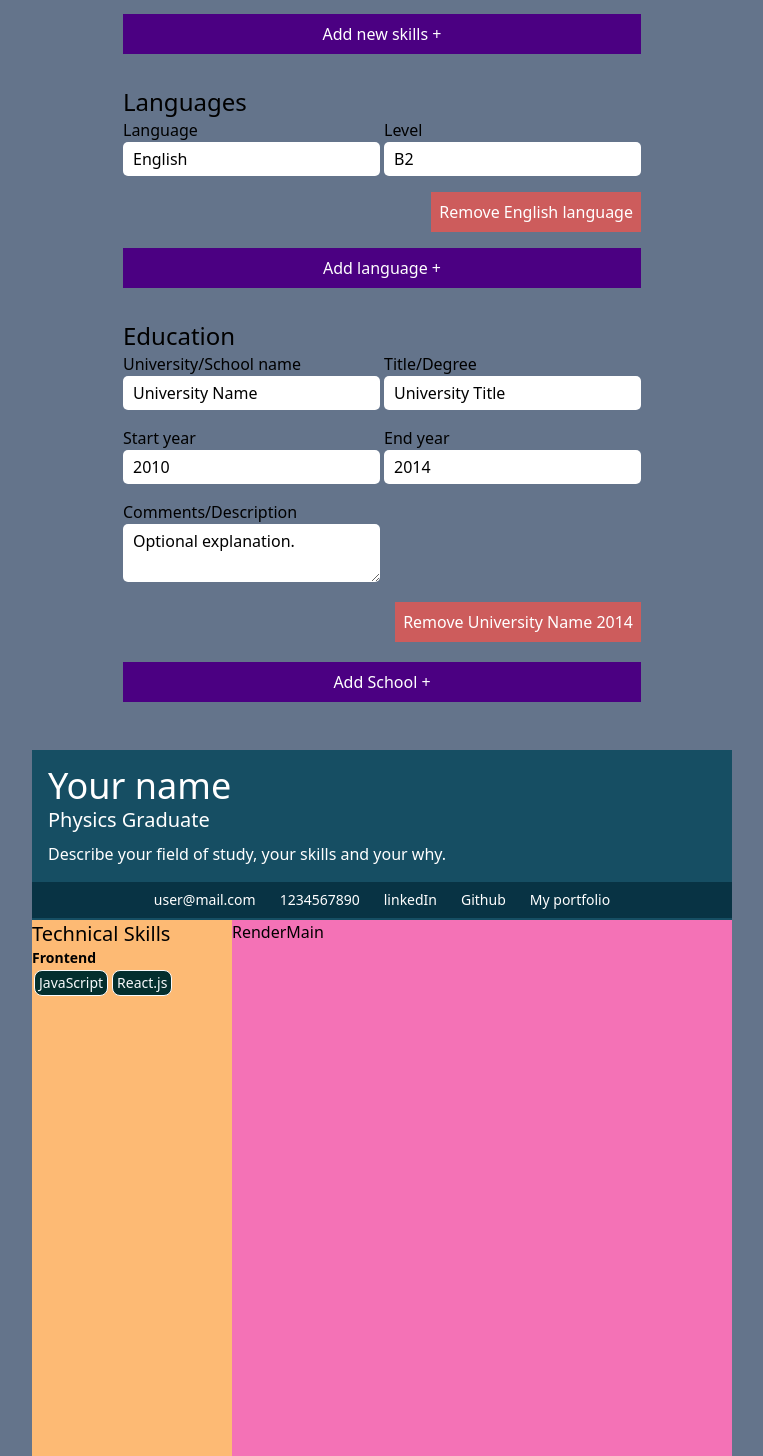
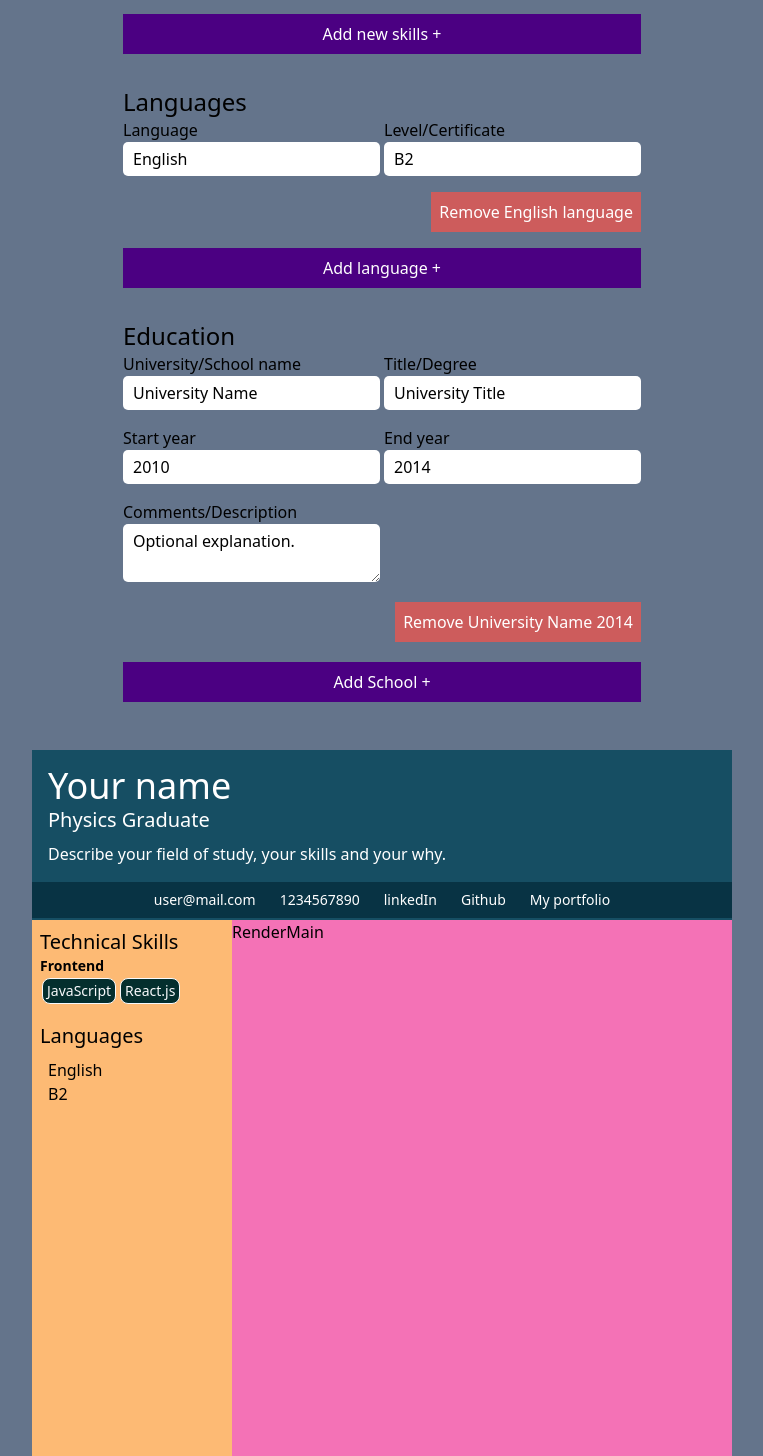
Before and after one commit to iaaron-xyz/cv-application, a React (Create React App) app: page / in a window 1280 px wide. Shown: the part 734-2190 px from the top of the page, without its empty margins (258-1021 px from the left). Built offline with nearby package versions, Linux system fonts and the light colour scheme.

Commit message:
add language rendered section

```diff
--- a/src/components/LangFormSection.js
+++ b/src/components/LangFormSection.js
@@ -53,7 +53,7 @@ const LangFormSection = ({ data, setData }) => {
               </div>
               <div className='form-element'>
               <label>
-                Level
+                Level/Certificate
               </label>
               <input
                 type="text"
--- a/src/components/RenderSidebar.js
+++ b/src/components/RenderSidebar.js
@@ -2,9 +2,10 @@ import React from 'react'
 
 const RenderSidebar = ({ data }) => {
   return (
-    <div className="render-sidebar bg-orange-300 row-span-full">
+    <div className="render-sidebar bg-orange-300 row-span-full p-2">
       <h2 className='text-xl'>Technical Skills</h2>
-      <SidebarSkill data={data}/>
+      <SidebarSkill data={data} />
+      <SidebarLang data={data} />
     </div>
   )
 }
@@ -31,7 +32,6 @@ const SidebarSkill = ({data}) => {
     </div>
   )
 }
-
 const ItemSkill = ({ skillItem }) => {
   return (
     <div className='flex flex-row flex-wrap'>
@@ -46,4 +46,21 @@ const ItemSkill = ({ skillItem }) => {
   )
 }
 
+const SidebarLang = ({ data }) => {
+  return (
+    <div className='mt-4'>
+      <h2 className='text-xl'>Languages</h2>
+      {data.languages.map((lang, index) => {
+        return (
+          <div key={index} className='p-2'>
+            <h3>{lang.language}</h3>
+            <p>{lang.level}</p>
+          </div>
+        )
+      })}
+    </div>
+  )
+}
+
+
 export default RenderSidebar
```
